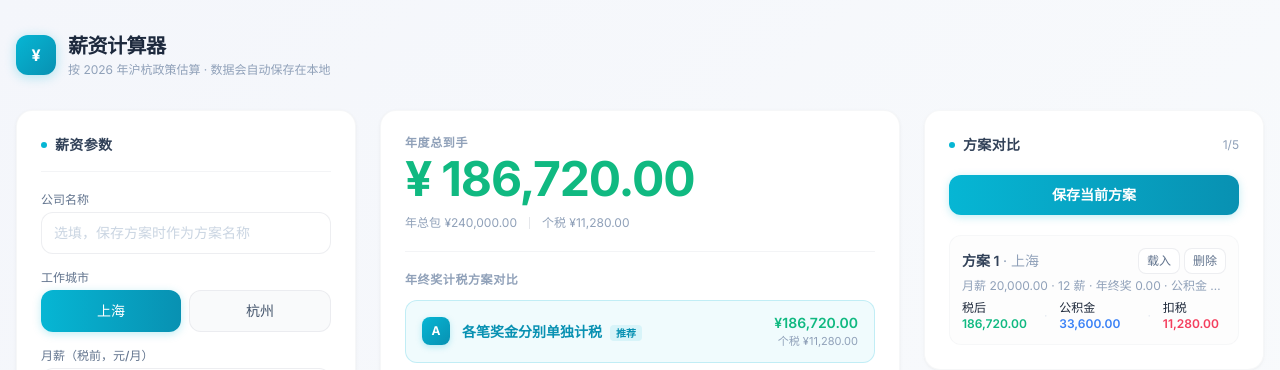
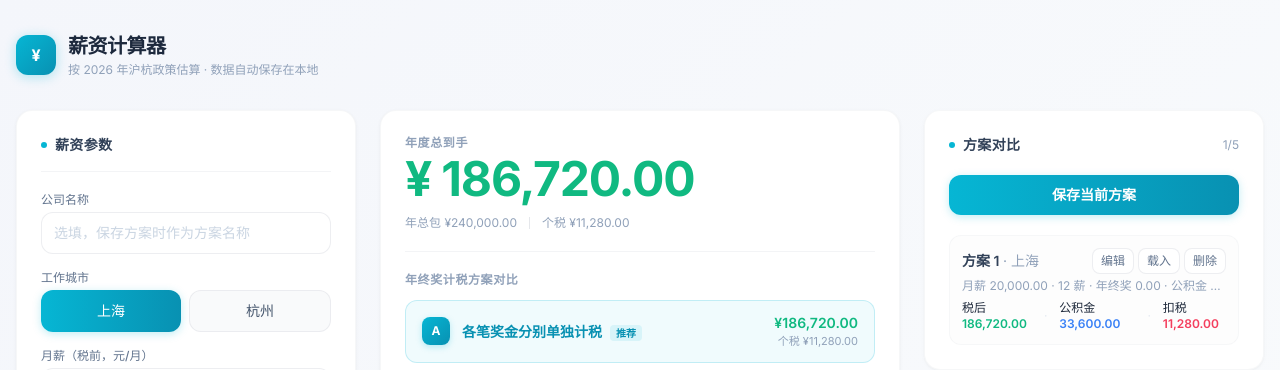
Before and after one commit to liujiajun888/salary-tool, a React (Vite) app: page / in a window 1280 px wide. Both pictures are taken after a click on the button "保存当前方案". Shown: the top 370 px of the page. Built offline with nearby package versions, Linux system fonts and the light colour scheme.

Commit message:
feat: 方案支持编辑后覆盖保存（编辑/更新方案/取消编辑）

```diff
--- a/src/App.tsx
+++ b/src/App.tsx
@@ -39,6 +39,7 @@ export default function App() {
     const p = load(PLANS_KEY);
     return Array.isArray(p) ? p : [];
   });
+  const [editingId, setEditingId] = useState<string | null>(null);
 
   useEffect(() => { try { localStorage.setItem(FORM_KEY, JSON.stringify(form)); } catch { /* noop */ } }, [form]);
   useEffect(() => { try { localStorage.setItem(PLANS_KEY, JSON.stringify(plans)); } catch { /* noop */ } }, [plans]);
@@ -47,18 +48,40 @@ export default function App() {
   const policy = CITIES[form.cityId];
   const result = useMemo(() => computeAnnual(form), [form]);
 
-  const handleSavePlan = () => setPlans((ps) => {
-    if (ps.length >= MAX_PLANS) return ps;
-    return [...ps, {
-      id: crypto.randomUUID(), name: planName(form.companyName, ps),
-      companyName: form.companyName.trim(), cityName: policy.name,
-      summary: describeInput(form), netYear: result.totals.netYear,
-      hfTotalYear: round2(result.totals.personalHfYear + result.totals.employerHfYear),
-      taxYear: result.totals.taxYear, input: form,
-    }];
+  const buildPlan = (id: string, name: string): PlanSnapshot => ({
+    id, name,
+    companyName: form.companyName.trim(), cityName: policy.name,
+    summary: describeInput(form), netYear: result.totals.netYear,
+    hfTotalYear: round2(result.totals.personalHfYear + result.totals.employerHfYear),
+    taxYear: result.totals.taxYear, input: form,
   });
-  const handleLoadPlan = (plan: PlanSnapshot) => setForm({ ...plan.input, companyName: plan.companyName });
-  const handleDeletePlan = (id: string) => setPlans((ps) => ps.filter((p) => p.id !== id));
+
+  const handleSavePlan = () => {
+    setPlans((ps) => {
+      if (editingId) {
+        const rest = ps.filter((p) => p.id !== editingId);
+        const updated = buildPlan(editingId, planName(form.companyName, rest));
+        return ps.map((p) => (p.id === editingId ? updated : p));
+      }
+      if (ps.length >= MAX_PLANS) return ps;
+      return [...ps, buildPlan(crypto.randomUUID(), planName(form.companyName, ps))];
+    });
+    setEditingId(null);
+  };
+
+  const handleEditPlan = (plan: PlanSnapshot) => {
+    setForm({ ...plan.input, companyName: plan.companyName });
+    setEditingId(plan.id);
+  };
+  const handleLoadPlan = (plan: PlanSnapshot) => {
+    setForm({ ...plan.input, companyName: plan.companyName });
+    setEditingId(null);
+  };
+  const handleDeletePlan = (id: string) => {
+    setPlans((ps) => ps.filter((p) => p.id !== id));
+    if (editingId === id) setEditingId(null);
+  };
+  const handleCancelEdit = () => setEditingId(null);
 
   return (
     <div className="min-h-screen">
@@ -67,7 +90,7 @@ export default function App() {
           <div className="flex h-10 w-10 items-center justify-center rounded-xl bg-gradient-to-br from-accent to-accent-dark text-base font-bold text-white shadow-[0_2px_12px_rgba(6,182,212,0.3)]">¥</div>
           <div>
             <h1 className="text-xl font-bold text-slate-800 tracking-tight">薪资计算器</h1>
-            <p className="text-xs text-slate-400 mt-0.5">按 2026 年沪杭政策估算 · 数据会自动保存在本地</p>
+            <p className="text-xs text-slate-400 mt-0.5">按 2026 年沪杭政策估算 · 数据自动保存在本地</p>
           </div>
         </header>
         <div className="grid items-start gap-6 lg:grid-cols-[360px_minmax(0,1fr)] xl:grid-cols-[340px_minmax(0,1fr)_340px]">
@@ -80,7 +103,16 @@ export default function App() {
               <MonthlyChart result={result} />
             </Suspense>
           </div>
-          <PlanComparePanel plans={plans} canSave={plans.length < MAX_PLANS} onSave={handleSavePlan} onLoad={handleLoadPlan} onDelete={handleDeletePlan} />
+          <PlanComparePanel
+            plans={plans}
+            canSave={plans.length < MAX_PLANS}
+            editingId={editingId}
+            onSave={handleSavePlan}
+            onEdit={handleEditPlan}
+            onCancelEdit={handleCancelEdit}
+            onLoad={handleLoadPlan}
+            onDelete={handleDeletePlan}
+          />
         </div>
       </main>
       <Footer />
--- a/src/components/PlanComparePanel.tsx
+++ b/src/components/PlanComparePanel.tsx
@@ -2,17 +2,27 @@ import { MAX_PLANS, bestOf, sortByTotalDesc } from '../calc/compare';
 import type { PlanSnapshot } from '../calc/compare';
 import { formatMoney, round2 } from '../calc/format';
 
-interface Props { plans: PlanSnapshot[]; canSave: boolean; onSave: () => void; onLoad: (plan: PlanSnapshot) => void; onDelete: (id: string) => void; }
+interface Props {
+  plans: PlanSnapshot[];
+  canSave: boolean;
+  editingId: string | null;
+  onSave: () => void;
+  onEdit: (plan: PlanSnapshot) => void;
+  onCancelEdit: () => void;
+  onLoad: (plan: PlanSnapshot) => void;
+  onDelete: (id: string) => void;
+}
 
 const cellCls = (best: boolean) => `py-1.5 ${best ? 'text-positive font-semibold' : 'text-slate-600'}`;
 
-export default function PlanComparePanel({ plans, canSave, onSave, onLoad, onDelete }: Props) {
+export default function PlanComparePanel({ plans, canSave, editingId, onSave, onEdit, onCancelEdit, onLoad, onDelete }: Props) {
   const best = bestOf(plans);
   const tablePlans = sortByTotalDesc(plans);
   const maxTotal = plans.length ? Math.max(...plans.map((p) => p.netYear + p.hfTotalYear)) : 0;
   const byNet = [...plans].sort((a, b) => b.netYear - a.netYear);
   const topNet = byNet[0];
   const secondNet = byNet[1];
+  const editingPlan = plans.find((p) => p.id === editingId);
   return (
     <section className="space-y-5 rounded-2xl border border-gray-100/70 bg-white p-6 shadow-[0_1px_3px_rgba(0,0,0,0.04),0_1px_6px_rgba(0,0,0,0.02)] animate-[fade-in-up_0.4s_ease-out]">
       <div className="flex items-center justify-between">
@@ -22,18 +32,46 @@ export default function PlanComparePanel({ plans, canSave, onSave, onLoad, onDel
         </div>
         <span className="text-xs text-slate-400">{plans.length}/{MAX_PLANS}</span>
       </div>
+      {editingPlan ? (
+        <div className="space-y-2">
+          <p className="text-xs text-accent-dark bg-accent/[0.06] border border-accent/20 rounded-lg px-3 py-2">
+            正在编辑「{editingPlan.name}」：修改左侧参数后点“更新方案”覆盖保存
+          </p>
+          <div className="flex gap-2">
+            <button onClick={onSave}
+              className="flex-1 rounded-xl px-3 py-2.5 text-sm font-semibold bg-gradient-to-r from-accent to-accent-dark text-white shadow-[0_2px_8px_rgba(6,182,212,0.25)] hover:shadow-[0_4px_12px_rgba(6,182,212,0.3)] active:scale-[0.98] transition-all duration-200">
+              更新方案
+            </button>
+            <button onClick={onCancelEdit}
+              className="rounded-xl border border-gray-200/70 bg-white px-3 py-2.5 text-sm text-slate-500 hover:bg-gray-50 transition-colors">
+              取消编辑
+            </button>
+          </div>
+        </div>
+      ) : (
+        <>
           <button onClick={onSave} disabled={!canSave}
             className={`w-full rounded-xl px-3 py-2.5 text-sm font-semibold transition-all duration-200 ${canSave ? 'bg-gradient-to-r from-accent to-accent-dark text-white shadow-[0_2px_8px_rgba(6,182,212,0.25)] hover:shadow-[0_4px_12px_rgba(6,182,212,0.3)] active:scale-[0.98]' : 'bg-gray-100 text-slate-400 cursor-not-allowed border border-gray-200/70'}`}>
             保存当前方案</button>
           {!canSave && <p className="text-xs text-warm">最多保留 {MAX_PLANS} 个方案，请先删除一个</p>}
+        </>
+      )}
       {plans.length === 0 && <p className="text-xs text-slate-400">输入后点“保存当前方案”留存；保存 2 个以上即可横向对比。</p>}
       {plans.length > 0 && (
         <div className="space-y-2">
-          {plans.map((p) => (
-            <div key={p.id} className="rounded-xl border border-gray-100/70 bg-gray-50/40 p-3 text-xs">
+          {plans.map((p) => {
+            const isEditing = p.id === editingId;
+            return (
+              <div key={p.id} className={`rounded-xl border p-3 text-xs transition-all ${isEditing ? 'border-accent/40 bg-accent/[0.04] ring-1 ring-accent/15' : 'border-gray-100/70 bg-gray-50/40'}`}>
                 <div className="mb-1 flex items-center justify-between">
-                <span className="text-sm font-semibold text-slate-700">{p.name} <span className="font-normal text-slate-400">· {p.cityName}</span></span>
+                  <span className="text-sm font-semibold text-slate-700">
+                    {p.name} <span className="font-normal text-slate-400">· {p.cityName}</span>
+                    {isEditing && <span className="ml-2 rounded bg-accent/10 px-1.5 py-0.5 text-[10px] text-accent-dark font-semibold">编辑中</span>}
+                  </span>
                   <span className="flex gap-1">
+                    <button onClick={() => onEdit(p)} aria-label={`编辑${p.name}`}
+                      className={`rounded-lg border px-2 py-1 transition-colors ${isEditing ? 'border-accent/30 bg-accent/10 text-accent-dark' : 'bg-white border-gray-200/70 text-slate-500 hover:bg-gray-100'}`}>
+                      编辑</button>
                     <button onClick={() => onLoad(p)} className="rounded-lg bg-white border border-gray-200/70 px-2 py-1 text-slate-500 hover:bg-gray-100 transition-colors">载入</button>
                     <button onClick={() => onDelete(p.id)} aria-label={`删除${p.name}`} className="rounded-lg bg-white border border-gray-200/70 px-2 py-1 text-slate-500 hover:bg-gray-100 transition-colors">删除</button>
                   </span>
@@ -47,7 +85,8 @@ export default function PlanComparePanel({ plans, canSave, onSave, onLoad, onDel
                   <span>扣税 <span className="font-semibold text-negative">{formatMoney(p.taxYear)}</span></span>
                 </div>
               </div>
-          ))}
+            );
+          })}
         </div>
       )}
       {plans.length >= 2 && (
```
Lines whose indentation alone changed are shown as unchanged.
